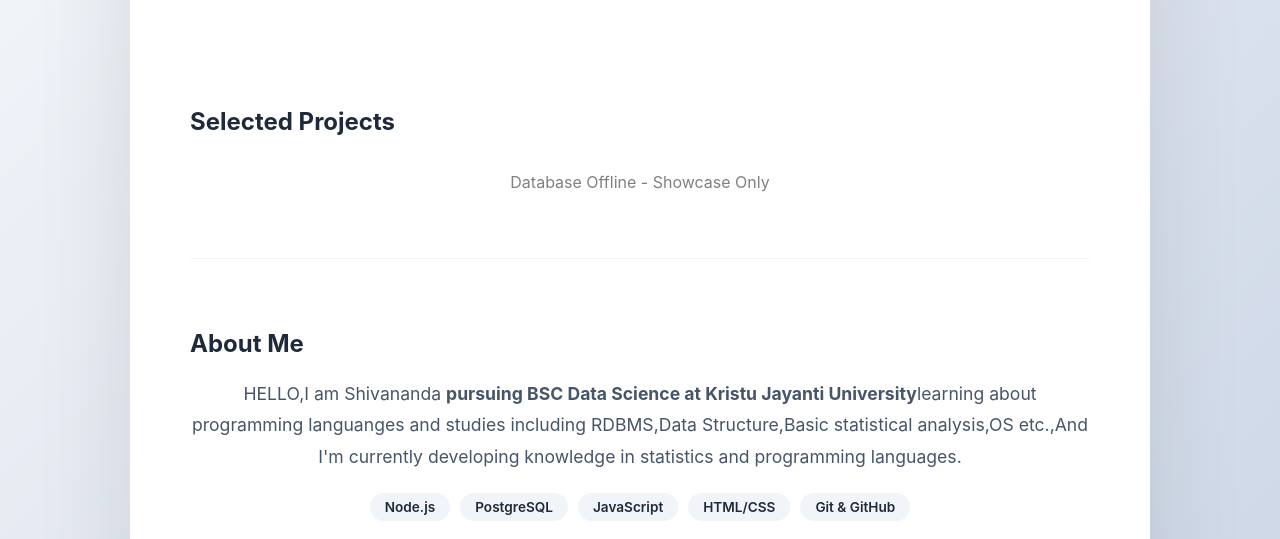
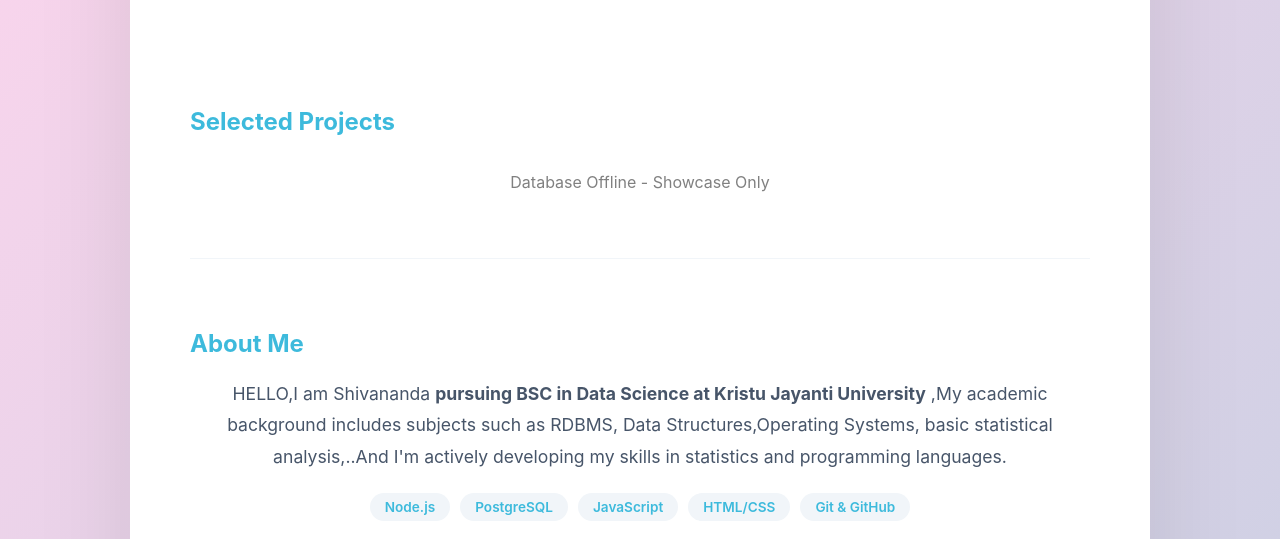
Before and after one commit to periyeshivananda-design/my-portfolio, a plain HTML site: page frontend/index.html in a window 1280 px wide. Shown: the part 261-800 px from the top of the page. Drawn offline with Linux system fonts and the light colour scheme; no server answers.

Commit message:
Project completed

```diff
--- a/frontend/index.html
+++ b/frontend/index.html
@@ -26,8 +26,8 @@
         <section id="about" class="hidden">
             <h2>About Me</h2>
             <p class="about-text">
-                HELLO,I am Shivananda <strong>pursuing BSC Data Science at Kristu Jayanti University</strong>learning about programming languanges and studies
-                including RDBMS,Data Structure,Basic statistical analysis,OS etc.,And I'm currently developing knowledge in statistics and
+                HELLO,I am Shivananda <strong>pursuing BSC in Data Science at Kristu Jayanti University</strong> ,My academic background includes subjects
+                such as RDBMS, Data Structures,Operating Systems, basic statistical analysis,..And I'm actively developing my skills in statistics and
                 programming languages.
 
             </p>
--- a/frontend/style.css
+++ b/frontend/style.css
@@ -1,8 +1,8 @@
 :root {
-    --accent: #6366f1;
-    --text: #1e293b;
-    --gray: #64748b;
-    --bg-gradient: linear-gradient(135deg, #f5f7fa 0%, #c3cfe2 100%);
+    --accent: #0a0b43;
+    --text: #3dbadc;
+    --gray: #eab3eb;
+    --bg-gradient: linear-gradient(135deg, #fdd5ed 0%, #c3cfe2 100%);
 }
 
 body {
```
